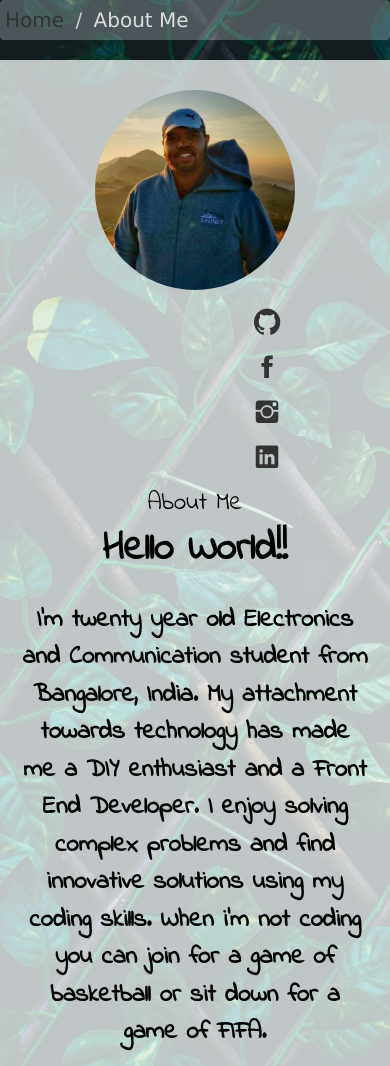
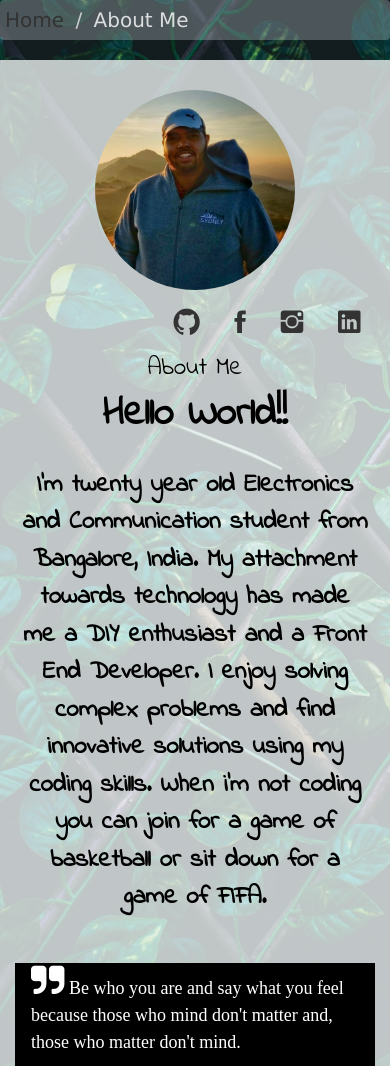
Before and after one commit to chidajames/chidajames.github.io, a plain HTML site: page aboutme.html in a window 390 px wide. Shown: the top 1066 px of the page. Drawn offline with nearby package versions, Linux system fonts and the light colour scheme.

Commit message:
version4

```diff
--- a/aboutme.html
+++ b/aboutme.html
@@ -21,10 +21,10 @@
 	</div>
 
 	<div class="row" style="text-align: center;padding-left: 40%;padding-top: 10px">
-		<a href="https://github.com/chidajames"><div class=" col-sm-1 ion-social-github"></div></a>
-		<a href="https://www.facebook.com/chidanand.g.5"><div class="col-sm-1  ion-social-facebook "></div></a>
-		<a href="https://www.instagram.com/chida_09/"><div class="col-sm-1 ion-social-instagram"></div></a>
-		<a href="https://www.linkedin.com/in/chidanand-g-010a7b15a/"><div class="col-sm-1 ion-social-linkedin"></div></a>
+		<a href="https://github.com/chidajames"><span class=" col-sm-1 ion-social-github"></span></a>
+		<a href="https://www.facebook.com/chidanand.g.5"><span class="col-sm-1  ion-social-facebook "></span></a>
+		<a href="https://www.instagram.com/chida_09/"><span class="col-sm-1 ion-social-instagram"></span></a>
+		<a href="https://www.linkedin.com/in/chidanand-g-010a7b15a/"><span class="col-sm-1 ion-social-linkedin"></span></a>
 	</div>
 
 	<div class="row" style="text-align: center;">
```
Also changed, not shown: index.html (+2 -1 lines).
